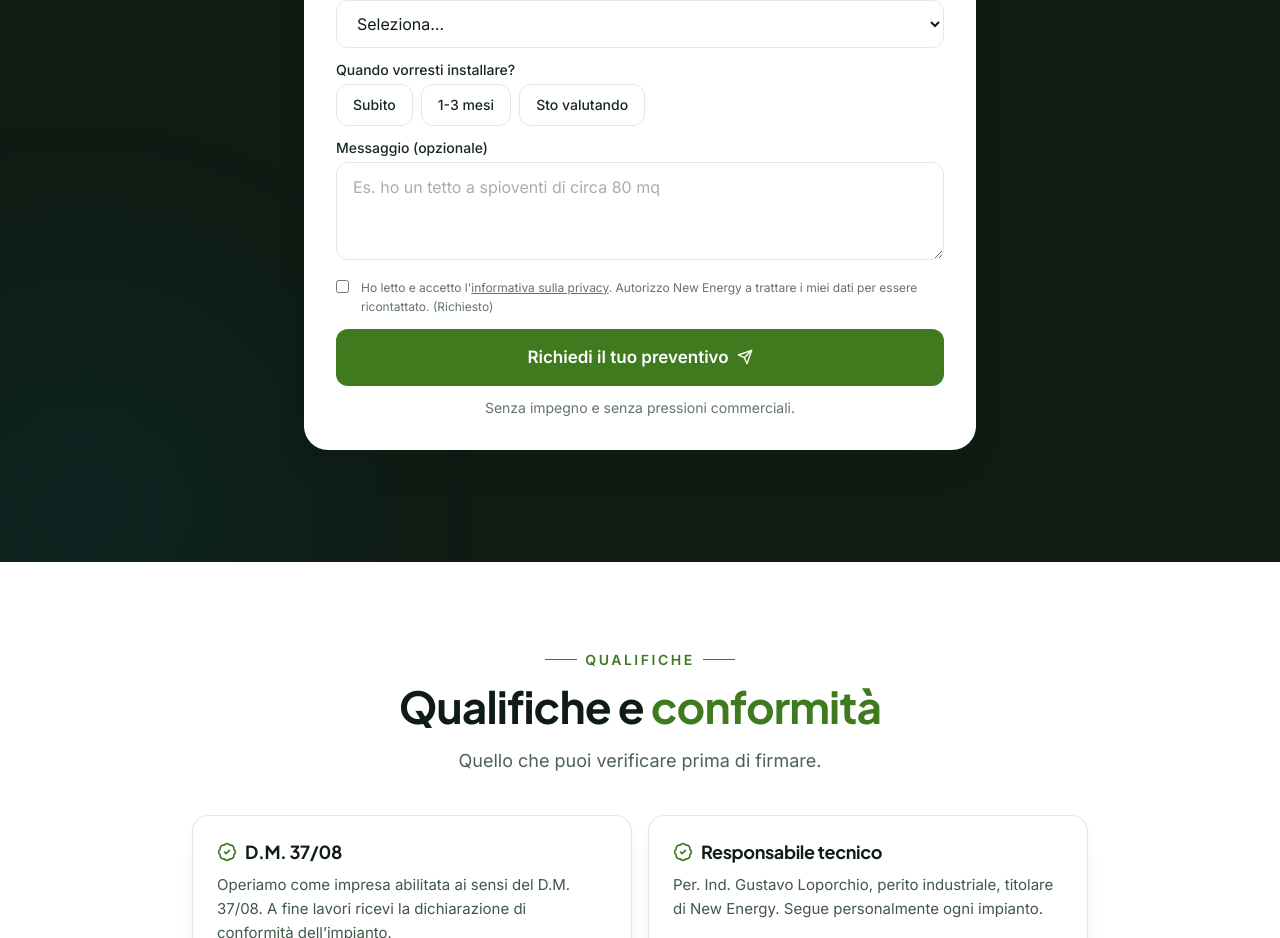
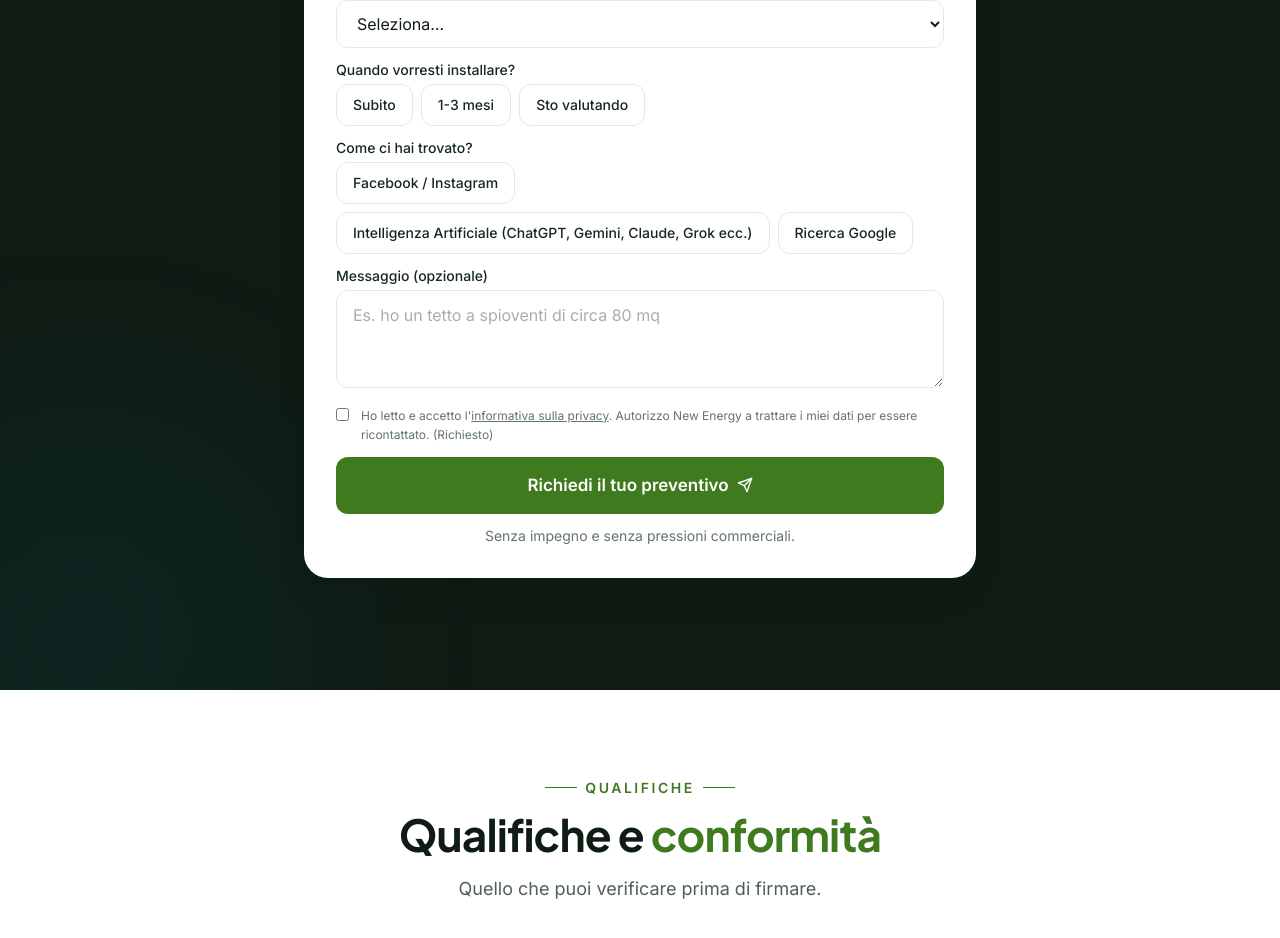
Before and after one commit to peppedemartinocopy-ui/Sito-NewEnergy, a React (Vite) app: page / in a window 1280 px wide. Shown: the part 4907-5845 px from the top of the page. Built offline with nearby package versions, Linux system fonts and the light colour scheme.

Commit message:
Modulo: campo 'Come ci hai trovato?' (provenienza) inviato a Make e a GA4
Co-Authored-By: Claude Sonnet 5.5 <noreply@anthropic.com>
Claude-Session: https://claude.ai/code/session_01F4zd61sFFBBy3YPGXhduaW

```diff
--- a/src/components/Contact.tsx
+++ b/src/components/Contact.tsx
@@ -25,6 +25,13 @@ const TEMPISTICHE = [
   { value: 'subito', label: 'Subito' },
   { value: '1-3-mesi', label: '1-3 mesi' },
   { value: 'sto-valutando', label: 'Sto valutando' },
+];
+
+// "Come ci hai trovato?": serve a capire da dove arrivano i lead davvero, oltre ai dati degli annunci.
+const PROVENIENZE = [
+  { value: 'facebook-instagram', label: 'Facebook / Instagram' },
+  { value: 'intelligenza-artificiale', label: 'Intelligenza Artificiale (ChatGPT, Gemini, Claude, Grok ecc.)' },
+  { value: 'ricerca-google', label: 'Ricerca Google' },
 ];
 
 type Status = 'idle' | 'loading' | 'success' | 'error';
@@ -63,7 +70,7 @@ export function Contact() {
     formData.delete('sito_web');
     // Le chiavi partono tutte vuote: un campo facoltativo lasciato in bianco arriva comunque, come stringa vuota.
     const payload = {
-      nome: '', telefono: '', email: '', comune: '', tipo: '', tempistica: '', messaggio: '',
+      nome: '', telefono: '', email: '', comune: '', tipo: '', tempistica: '', provenienza: '', messaggio: '',
       ...Object.fromEntries(formData.entries()),
     };
 
@@ -83,7 +90,7 @@ export function Contact() {
 
       if (!res.ok) throw new Error(`HTTP ${res.status}`);
 
-      trackFormSubmit();
+      trackFormSubmit(String(payload.provenienza || ''));
       setStatus('success');
       form.reset();
     } catch {
@@ -191,6 +198,18 @@ export function Contact() {
                       ))}
                     </div>
                   </Field>
+                  <Field label="Come ci hai trovato?">
+                    <div className="flex flex-wrap gap-2">
+                      {PROVENIENZE.map((t) => (
+                        <label key={t.value} className="cursor-pointer">
+                          <input type="radio" name="provenienza" value={t.value} className="peer sr-only" />
+                          <span className="inline-flex items-center px-4 py-2.5 rounded-xl border border-ink-900/12 bg-white text-sm font-medium text-ink-800 peer-checked:bg-brand-green peer-checked:text-white peer-checked:border-brand-green peer-focus-visible:ring-2 peer-focus-visible:ring-brand-green/30 transition-all">
+                            {t.label}
+                          </span>
+                        </label>
+                      ))}
+                    </div>
+                  </Field>
                   <Field label="Messaggio (opzionale)">
                     <textarea name="messaggio" rows={3} placeholder="Es. ho un tetto a spioventi di circa 80 mq"
                       className={inputCls} />
--- a/src/lib/analytics.ts
+++ b/src/lib/analytics.ts
@@ -29,8 +29,12 @@ export function trackWhatsAppClick(context: string) {
   trackEvent('whatsapp_click', { event_category: 'contact', event_label: context });
 }
 
-export function trackFormSubmit() {
-  trackEvent('generate_lead', { event_category: 'form', event_label: 'lead_form_submit' });
+export function trackFormSubmit(leadSource: string = '') {
+  trackEvent('generate_lead', {
+    event_category: 'form',
+    event_label: 'lead_form_submit',
+    lead_source: leadSource || 'non_indicato',
+  });
 }
 
 export function trackScrollToSection(section: string) {
```
